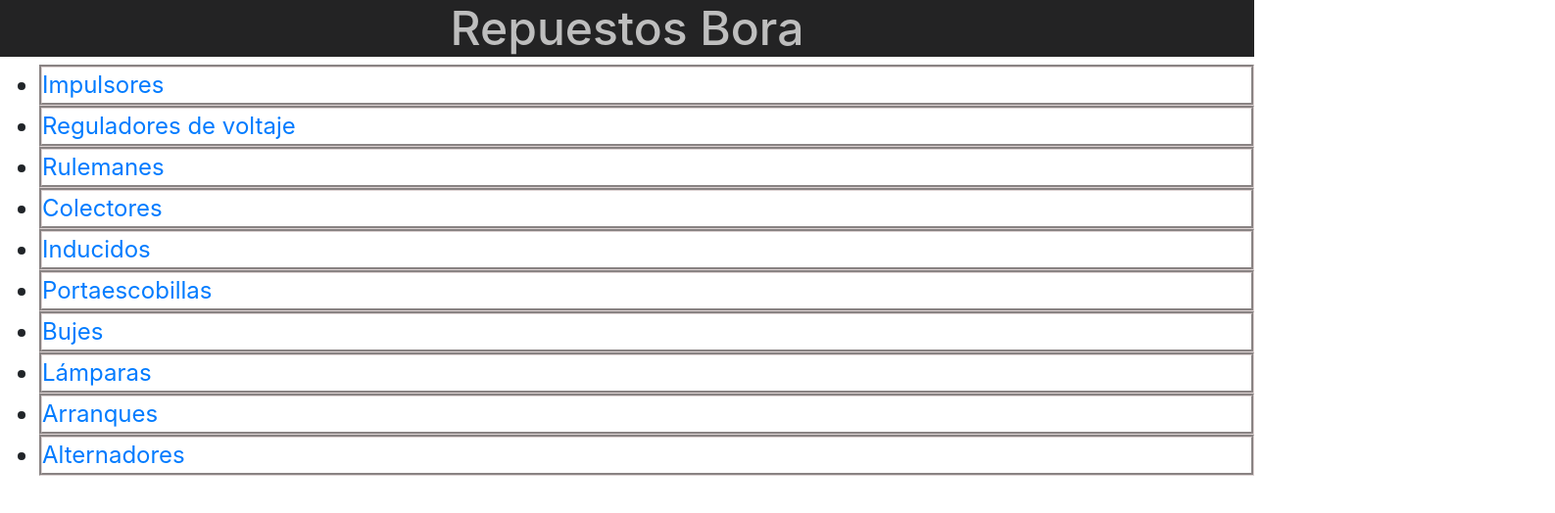
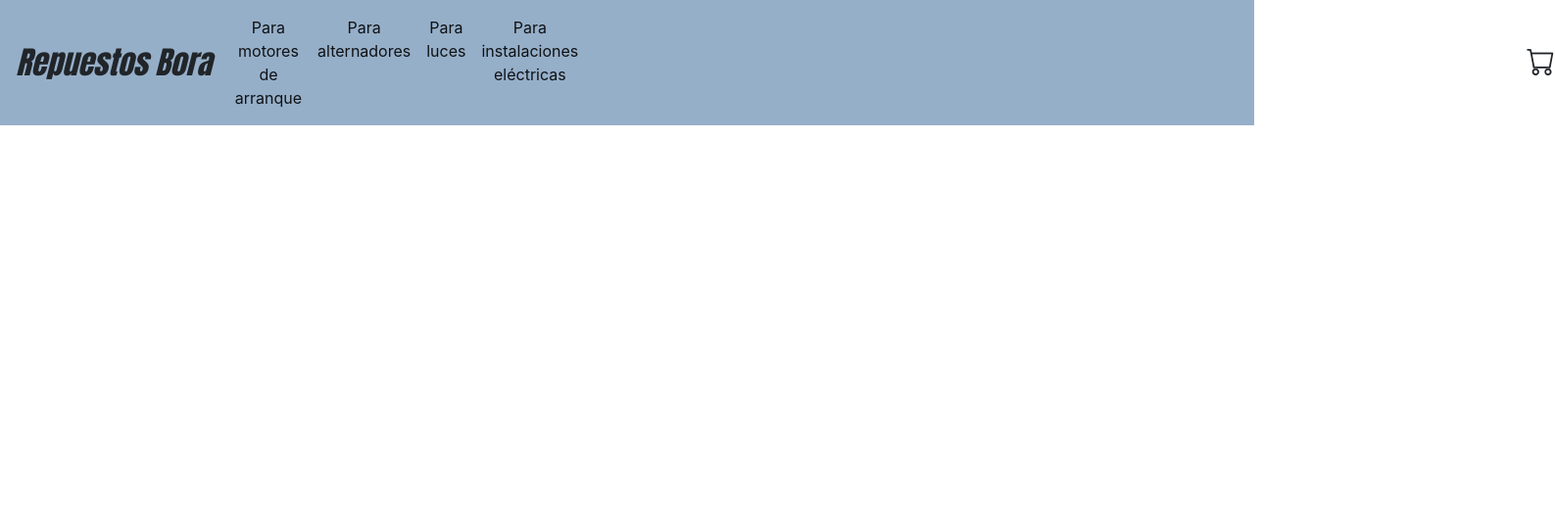
Before and after one commit to MaxiBorachoc/Repuestos-Borachoc, a React (Create React App) app: page / in a window 1280 px wide. Shown: the top 524 px of the page at 98% size, 1587 px wide, since content can reach past the window. Built offline with nearby package versions, Linux system fonts and the light colour scheme.

Commit message:
ultimos cambios

```diff
--- a/public/index.html
+++ b/public/index.html
@@ -27,10 +27,13 @@
     <title>Repuestos Bora</title>
     <link rel="stylesheet" href="https://stackpath.bootstrapcdn.com/bootstrap/4.3.1/css/bootstrap.min.css" integrity="sha384-ggOyR0iXCbMQv3Xipma34MD+dH/1fQ784/j6cY/iJTQUOhcWr7x9JvoRxT2MZw1T" crossorigin="anonymous">
     <link rel="stylesheet" href="https://cdn.jsdelivr.net/npm/bootstrap-icons@1.4.0/font/bootstrap-icons.css">
+
   </head>
   <body>
     <noscript>You need to enable JavaScript to run this app.</noscript>
     <div id="root"></div>
+
+    </svg>
     <!--
       This HTML file is a template.
       If you open it directly in the browser, you will see an empty page.
--- a/src/App.css
+++ b/src/App.css
@@ -32,12 +32,35 @@ h3{
   background-color: rgb(35, 35, 36);
   font-size: 3rem;
 }
-ul{
+/* ul{
   font-size:1.5rem;
 
   text-align: left;
 }
 li{
   border-style: groove;
-  border-color:rgb(221, 211, 211);
+  border-color:rgb(221, 211, 211); */
+
+[class*=" bi-"]::before {
+  display: inline-block;
+  font-family: bootstrap-icons !important;
+  font-style: normal;
+  font-weight: normal !important;
+  font-variant: normal;
+  text-transform: none;
+  line-height: 1;
+  vertical-align: -.125em;
+  -webkit-font-smoothing: antialiased;
+  -moz-osx-font-smoothing: grayscale;
+  font-size: 1.8rem;
+  padding-left: 60rem;
 }
+.bg-light {
+  background-color: #96afc9!important;
+}
+.navbar-brand{
+  font-size: 2rem;
+  font-style: italic;
+  font-family:Impact, Haettenschweiler, 'Arial Narrow Bold', sans-serif;
+
+}
--- /dev/null
+++ b/src/components/CartWidget.js
@@ -0,0 +1,5 @@
+import React from "react";
+
+export default function CartWidget () {
+  return <i class="bi bi-cart"> </i>
+}
--- a/src/components/navbar.js
+++ b/src/components/navbar.js
@@ -1,21 +1,43 @@
 import React from 'react'
-
+import CartWidget from './CartWidget'
 export const NavBar = () => {
     return (<div>
-      <h3>Repuestos Bora</h3>
-      <ul>
-          <li> <a href="https://www.zensa.com.br/produtos/impulsores-de-arranque/1"> Impulsores</a></li>
-          <li><a href="https://listado.mercadolibre.com.ar/regulador-de-voltaje"> Reguladores de voltaje</a></li>
-          <li><a href="">Rulemanes</a></li>
-          <li><a href="">Colectores</a></li>
-          <li><a href="">Inducidos</a></li>
-          <li><a href="">Portaescobillas</a></li>
-          <li><a href="">Bujes</a></li>
-          <li><a href="">Lámparas</a></li>
-          <li><a href="">Arranques</a></li>
-          <li><a href="">Alternadores</a></li>
+      {/* <nav class="navbar navbar-light bg-light"><h3>Repuestos Bora</h3></nav>
 
-      </ul>
+      <ul class="navbar-nav">
+          <li class="nav-item"><a class="nav-link" href="">De arranques</a></li>
+          <li class="nav-item"><a class="nav-link" href=""> De alternadores</a></li>
+          <li class="nav-item"><a class="nav-link" href="">Luces</a></li>
+          <li class="nav-item"><a class="nav-link" href="">De instalaciones</a></li>
+
+
+
+      </ul> */}
+      <nav class="navbar navbar-expand-lg navbar-light bg-light">
+  <a class="navbar-brand"><strong>Repuestos Bora</strong></a>
+  <button class="navbar-toggler" type="button" data-toggle="collapse" data-target="#navbarNav" aria-controls="navbarNav" aria-expanded="false" aria-label="Toggle navigation">
+    <span class="navbar-toggler-icon"></span>
+  </button>
+  <div class="collapse navbar-collapse" id="navbarNav">
+    <ul class="navbar-nav">
+      <li class="nav-item active">
+        <a class="nav-link" href="#">Para motores de arranque <span class="sr-only">(current)</span></a>
+      </li>
+      <li class="nav-item active">
+        <a class="nav-link" href="#">Para alternadores</a>
+      </li>
+      <li class="nav-item active">
+        <a class="nav-link" href="#">Para luces</a>
+      </li>
+      <li class="nav-item active">
+        <a class="nav-link" href="#" >Para instalaciones eléctricas</a>
+      </li>
+    </ul>
+    <CartWidget/>
+  </div>
+  {/* <CartWidget/> */}
+</nav>
+
     </div>
     );
 };
```
